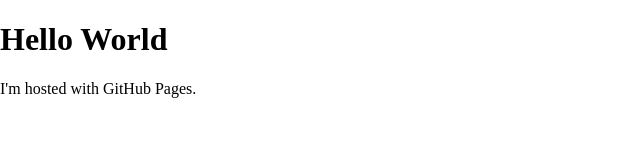
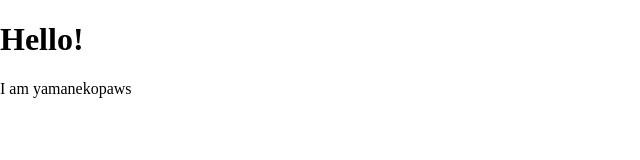
Before and after one commit to manganyam/yamanekopaws, a plain HTML site: page index.html in a window 1280 px wide. Shown: the whole page, without its empty margins (0-640 px from the left). Drawn offline with Linux system fonts and the light colour scheme.

Commit message:
title, content

```diff
--- a/index.html
+++ b/index.html
@@ -1,10 +1,11 @@
 <!DOCTYPE html>
 <html>
 <head>
-	<link href="styles.css" rel="stylesheet">
+	<link rel="stylesheet" href="styles.css">
+	<title>yamanekopaws</title>
 </head>
 <body>
-<h1>Hello World</h1>
-<p>I'm hosted with GitHub Pages.</p>
+<h1>Hello!</h1>
+<p>I am yamanekopaws</p>
 </body>
 </html>
```
